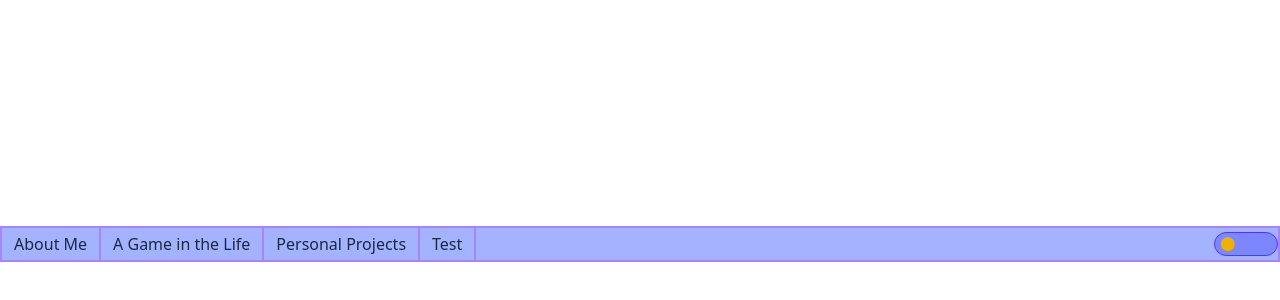
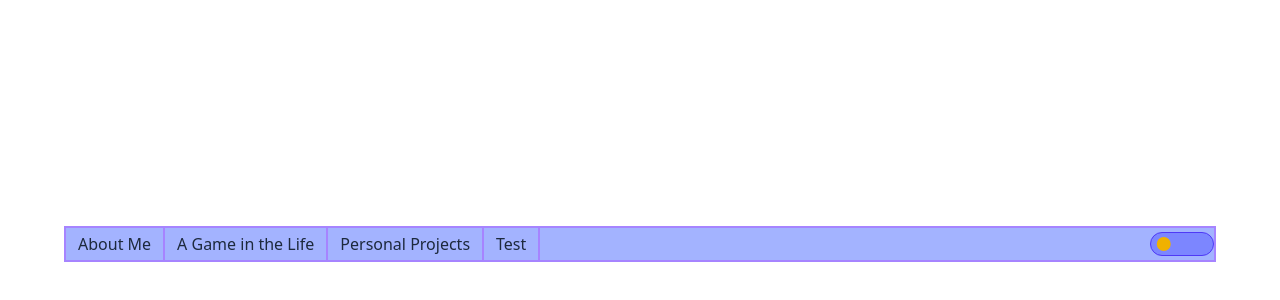
Before and after one commit to SomeSayKosm/Portfolio, a React (Vite) app: page / in a window 1280 px wide. Shown: the part 156-456 px from the top of the page. Built offline with nearby package versions, Linux system fonts and the light colour scheme.

Commit message:
Adjust NavBar styling to stay centered with a max width

```diff
--- a/src/App.tsx
+++ b/src/App.tsx
@@ -7,10 +7,12 @@ function App() {
 
   return (
     <>
-      <NavBar
-        darkModeEnabled={darkModeEnabled}
-        setDarkModeEnabled={setDarkModeEnabled}
-      />
+      <div className="flex flex-col w-screen items-center">
+        <NavBar
+          darkModeEnabled={darkModeEnabled}
+          setDarkModeEnabled={setDarkModeEnabled}
+          />
+      </div>
     </>
   )
 }
--- a/src/NavBar.tsx
+++ b/src/NavBar.tsx
@@ -11,7 +11,8 @@ const NavBar = ({darkModeEnabled, setDarkModeEnabled}: DarkModeToggleProps) => {
 
     const colorSettings = darkModeEnabled ? "bg-blue-950 text-slate-300 border-blue-600" : "bg-indigo-300 text-slate-800 border-violet-400";
 
-    return <div className={clsx("flex justify-between items- w-screen border-2",
+    return <div className={clsx(
+        "flex justify-between max-w-6xl border-2 w-full",
         colorSettings
     )}>
         <div className="flex justify-start">
--- a/src/NavBarOption.tsx
+++ b/src/NavBarOption.tsx
@@ -1,5 +1,4 @@
 import clsx from 'clsx';
-import { useState } from 'react'
 
 type Props = {
   darkModeEnabled: boolean,
@@ -14,7 +13,7 @@ const NavBarOption = ({ darkModeEnabled, children }: Props) => {
     return <div className={clsx(
       "font-medium border-r-2 px-3 py-1 cursor-pointer",
       colorSettings
-      )}>
+    )}>
         {children}
 
     </div>
```
